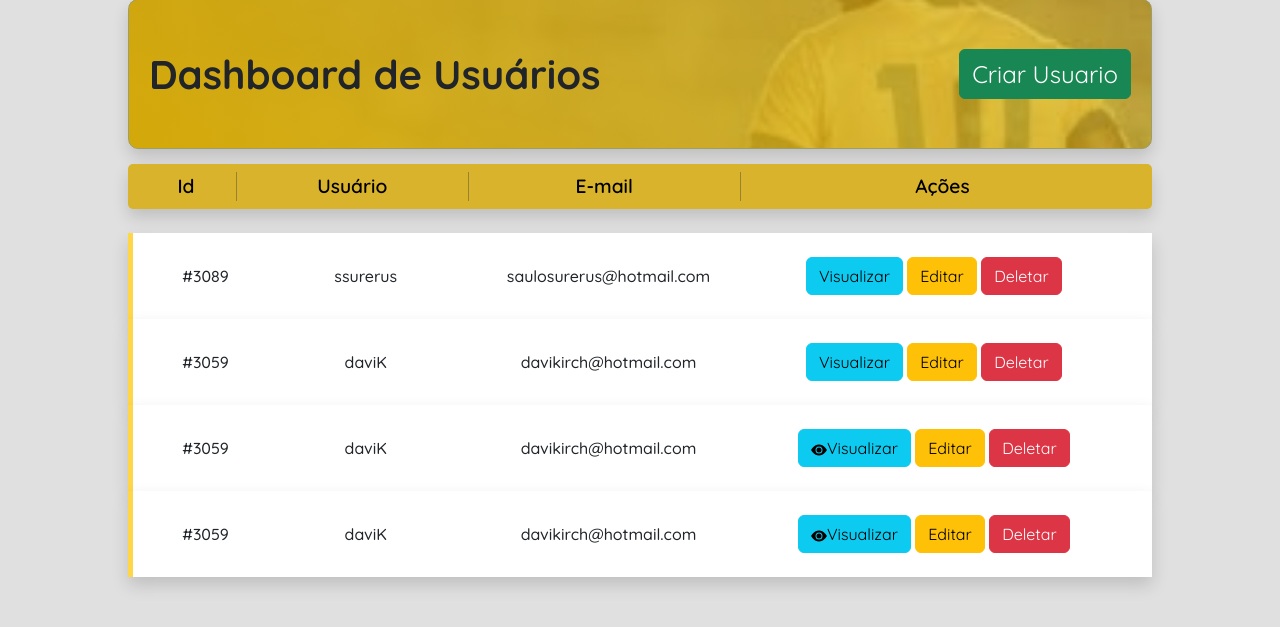
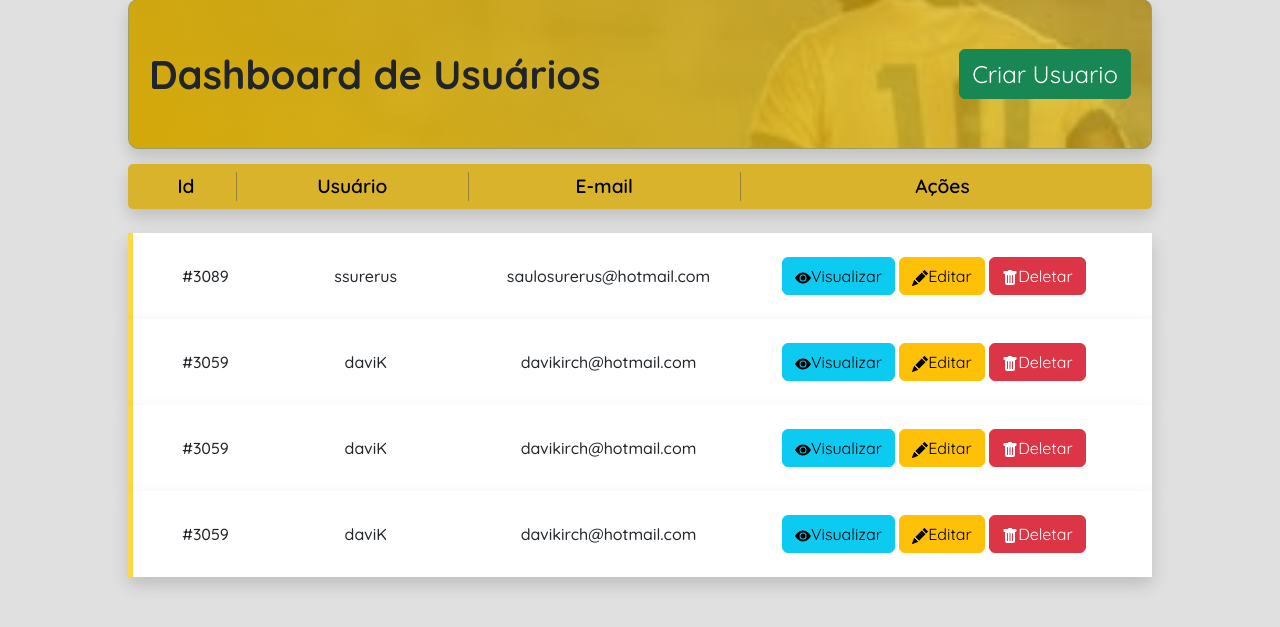
Before and after one commit to KirchmaierDavi/Blog-do-Rei-trainee-2023.1, a PHP site: page /app/admin/userList-Modal.html in a window 1280 px wide. Shown: the part 101-728 px from the top of the page. Run offline with PHP 8.4, Linux system fonts and the light colour scheme.

Commit message:
Correcao de botoes p/ versao tablet

```diff
--- a/app/admin/userList-Modal.html
+++ b/app/admin/userList-Modal.html
@@ -55,10 +55,24 @@
             <div class="userlist-userboxD-item text-left">#3089</div>
             <div class="userlist-userboxD-item">ssurerus</div>
             <div class="userlist-userboxD-item">saulosurerus@hotmail.com</div>
-            <div class="userlist-userboxD-item">
-                <button type="button" class="btn btn-info">Visualizar</button>
-                <button type="button" class="btn btn-warning">Editar</button>
-                <button type="button" class="btn btn-danger">Deletar</button>
+            <div class="userlist-userboxD-item userlist-userboxD-actions">
+                <button type="button" class="btn btn-info">
+                    <svg xmlns="http://www.w3.org/2000/svg" width="16" height="16" fill="currentColor" class="bi bi-eye-fill"
+                    viewBox="0 0 16 16">
+                    <path d="M10.5 8a2.5 2.5 0 1 1-5 0 2.5 2.5 0 0 1 5 0z" />
+                    <path d="M0 8s3-5.5 8-5.5S16 8 16 8s-3 5.5-8 5.5S0 8 0 8zm8 3.5a3.5 3.5 0 1 0 0-7 3.5 3.5 0 0 0 0 7z" />
+                    </svg><span>Visualizar</span></button>
+                <button type="button" class="btn btn-warning">
+                    <svg xmlns="http://www.w3.org/2000/svg" width="16" height="16" fill="currentColor" class="bi bi-pencil-fill"
+                    viewBox="0 0 16 16">
+                    <path d="M12.854.146a.5.5 0 0 0-.707 0L10.5 1.793 14.207 5.5l1.647-1.646a.5.5 0 0 0 0-.708l-3-3zm.646 6.061L9.793 2.5 3.293 9H3.5a.5.5 0 0 1 .5.5v.5h.5a.5.5 0 0 1 .5.5v.5h.5a.5.5 0 0 1 .5.5v.5h.5a.5.5 0 0 1 .5.5v.207l6.5-6.5zm-7.468 7.468A.5.5 0 0 1 6 13.5V13h-.5a.5.5 0 0 1-.5-.5V12h-.5a.5.5 0 0 1-.5-.5V11h-.5a.5.5 0 0 1-.5-.5V10h-.5a.499.499 0 0 1-.175-.032l-.179.178a.5.5 0 0 0-.11.168l-2 5a.5.5 0 0 0 .65.65l5-2a.5.5 0 0 0 .168-.11l.178-.178z" />
+                    </svg><span>Editar</span></button>
+                <button type="button" class="btn btn-danger">
+                    <svg xmlns="http://www.w3.org/2000/svg" width="16" height="16" fill="currentColor" class="bi bi-trash-fill"
+                    viewBox="0 0 16 16">
+                    <path
+                        d="M2.5 1a1 1 0 0 0-1 1v1a1 1 0 0 0 1 1H3v9a2 2 0 0 0 2 2h6a2 2 0 0 0 2-2V4h.5a1 1 0 0 0 1-1V2a1 1 0 0 0-1-1H10a1 1 0 0 0-1-1H7a1 1 0 0 0-1 1H2.5zm3 4a.5.5 0 0 1 .5.5v7a.5.5 0 0 1-1 0v-7a.5.5 0 0 1 .5-.5zM8 5a.5.5 0 0 1 .5.5v7a.5.5 0 0 1-1 0v-7A.5.5 0 0 1 8 5zm3 .5v7a.5.5 0 0 1-1 0v-7a.5.5 0 0 1 1 0z" />
+                    </svg><span>Deletar</span></button>
             </div>
         </div>
 
@@ -70,10 +84,24 @@
             <div class="userlist-userboxD-item text-left">#3059</div>
             <div class="userlist-userboxD-item">daviK</div>
             <div class="userlist-userboxD-item">davikirch@hotmail.com</div>
-            <div class="userlist-userboxD-item">
-                <button type="button" class="btn btn-info">Visualizar</button>
-                <button type="button" class="btn btn-warning">Editar</button>
-                <button type="button" class="btn btn-danger">Deletar</button>
+            <div class="userlist-userboxD-item userlist-userboxD-actions">
+                <button type="button" class="btn btn-info">
+                    <svg xmlns="http://www.w3.org/2000/svg" width="16" height="16" fill="currentColor" class="bi bi-eye-fill"
+                    viewBox="0 0 16 16">
+                    <path d="M10.5 8a2.5 2.5 0 1 1-5 0 2.5 2.5 0 0 1 5 0z" />
+                    <path d="M0 8s3-5.5 8-5.5S16 8 16 8s-3 5.5-8 5.5S0 8 0 8zm8 3.5a3.5 3.5 0 1 0 0-7 3.5 3.5 0 0 0 0 7z" />
+                    </svg><span>Visualizar</span></button>
+                <button type="button" class="btn btn-warning">
+                    <svg xmlns="http://www.w3.org/2000/svg" width="16" height="16" fill="currentColor" class="bi bi-pencil-fill"
+                    viewBox="0 0 16 16">
+                    <path d="M12.854.146a.5.5 0 0 0-.707 0L10.5 1.793 14.207 5.5l1.647-1.646a.5.5 0 0 0 0-.708l-3-3zm.646 6.061L9.793 2.5 3.293 9H3.5a.5.5 0 0 1 .5.5v.5h.5a.5.5 0 0 1 .5.5v.5h.5a.5.5 0 0 1 .5.5v.5h.5a.5.5 0 0 1 .5.5v.207l6.5-6.5zm-7.468 7.468A.5.5 0 0 1 6 13.5V13h-.5a.5.5 0 0 1-.5-.5V12h-.5a.5.5 0 0 1-.5-.5V11h-.5a.5.5 0 0 1-.5-.5V10h-.5a.499.499 0 0 1-.175-.032l-.179.178a.5.5 0 0 0-.11.168l-2 5a.5.5 0 0 0 .65.65l5-2a.5.5 0 0 0 .168-.11l.178-.178z" />
+                    </svg><span>Editar</span></button>
+                <button type="button" class="btn btn-danger">
+                    <svg xmlns="http://www.w3.org/2000/svg" width="16" height="16" fill="currentColor" class="bi bi-trash-fill"
+                    viewBox="0 0 16 16">
+                    <path
+                        d="M2.5 1a1 1 0 0 0-1 1v1a1 1 0 0 0 1 1H3v9a2 2 0 0 0 2 2h6a2 2 0 0 0 2-2V4h.5a1 1 0 0 0 1-1V2a1 1 0 0 0-1-1H10a1 1 0 0 0-1-1H7a1 1 0 0 0-1 1H2.5zm3 4a.5.5 0 0 1 .5.5v7a.5.5 0 0 1-1 0v-7a.5.5 0 0 1 .5-.5zM8 5a.5.5 0 0 1 .5.5v7a.5.5 0 0 1-1 0v-7A.5.5 0 0 1 8 5zm3 .5v7a.5.5 0 0 1-1 0v-7a.5.5 0 0 1 1 0z" />
+                    </svg><span>Deletar</span></button>
             </div>
         </div>
         <div class="userlist-userboxD
@@ -84,15 +112,24 @@
             <div class="userlist-userboxD-item text-left">#3059</div>
             <div class="userlist-userboxD-item">daviK</div>
             <div class="userlist-userboxD-item">davikirch@hotmail.com</div>
-            <div class="userlist-userboxD-item">
+            <div class="userlist-userboxD-item userlist-userboxD-actions">
                 <button type="button" class="btn btn-info">
                     <svg xmlns="http://www.w3.org/2000/svg" width="16" height="16" fill="currentColor" class="bi bi-eye-fill"
                     viewBox="0 0 16 16">
                     <path d="M10.5 8a2.5 2.5 0 1 1-5 0 2.5 2.5 0 0 1 5 0z" />
                     <path d="M0 8s3-5.5 8-5.5S16 8 16 8s-3 5.5-8 5.5S0 8 0 8zm8 3.5a3.5 3.5 0 1 0 0-7 3.5 3.5 0 0 0 0 7z" />
-                    </svg>Visualizar</button>
-                <button type="button" class="btn btn-warning">Editar</button>
-                <button type="button" class="btn btn-danger">Deletar</button>
+                    </svg><span>Visualizar</span></button>
+                <button type="button" class="btn btn-warning">
+                    <svg xmlns="http://www.w3.org/2000/svg" width="16" height="16" fill="currentColor" class="bi bi-pencil-fill"
+                    viewBox="0 0 16 16">
+                    <path d="M12.854.146a.5.5 0 0 0-.707 0L10.5 1.793 14.207 5.5l1.647-1.646a.5.5 0 0 0 0-.708l-3-3zm.646 6.061L9.793 2.5 3.293 9H3.5a.5.5 0 0 1 .5.5v.5h.5a.5.5 0 0 1 .5.5v.5h.5a.5.5 0 0 1 .5.5v.5h.5a.5.5 0 0 1 .5.5v.207l6.5-6.5zm-7.468 7.468A.5.5 0 0 1 6 13.5V13h-.5a.5.5 0 0 1-.5-.5V12h-.5a.5.5 0 0 1-.5-.5V11h-.5a.5.5 0 0 1-.5-.5V10h-.5a.499.499 0 0 1-.175-.032l-.179.178a.5.5 0 0 0-.11.168l-2 5a.5.5 0 0 0 .65.65l5-2a.5.5 0 0 0 .168-.11l.178-.178z" />
+                    </svg><span>Editar</span></button>
+                <button type="button" class="btn btn-danger">
+                    <svg xmlns="http://www.w3.org/2000/svg" width="16" height="16" fill="currentColor" class="bi bi-trash-fill"
+                    viewBox="0 0 16 16">
+                    <path
+                        d="M2.5 1a1 1 0 0 0-1 1v1a1 1 0 0 0 1 1H3v9a2 2 0 0 0 2 2h6a2 2 0 0 0 2-2V4h.5a1 1 0 0 0 1-1V2a1 1 0 0 0-1-1H10a1 1 0 0 0-1-1H7a1 1 0 0 0-1 1H2.5zm3 4a.5.5 0 0 1 .5.5v7a.5.5 0 0 1-1 0v-7a.5.5 0 0 1 .5-.5zM8 5a.5.5 0 0 1 .5.5v7a.5.5 0 0 1-1 0v-7A.5.5 0 0 1 8 5zm3 .5v7a.5.5 0 0 1-1 0v-7a.5.5 0 0 1 1 0z" />
+                    </svg><span>Deletar</span></button>
             </div>
         </div>
         <div class="userlist-userboxD
@@ -103,15 +140,24 @@
             <div class="userlist-userboxD-item text-left">#3059</div>
             <div class="userlist-userboxD-item">daviK</div>
             <div class="userlist-userboxD-item">davikirch@hotmail.com</div>
-            <div class="userlist-userboxD-item">
+            <div class="userlist-userboxD-item userlist-userboxD-actions">
                 <button type="button" class="btn btn-info">
                     <svg xmlns="http://www.w3.org/2000/svg" width="16" height="16" fill="currentColor" class="bi bi-eye-fill"
                     viewBox="0 0 16 16">
                     <path d="M10.5 8a2.5 2.5 0 1 1-5 0 2.5 2.5 0 0 1 5 0z" />
                     <path d="M0 8s3-5.5 8-5.5S16 8 16 8s-3 5.5-8 5.5S0 8 0 8zm8 3.5a3.5 3.5 0 1 0 0-7 3.5 3.5 0 0 0 0 7z" />
-                    </svg>Visualizar</button>
-                <button type="button" class="btn btn-warning">Editar</button>
-                <button type="button" class="btn btn-danger">Deletar</button>
+                    </svg><span>Visualizar</span></button>
+                <button type="button" class="btn btn-warning">
+                    <svg xmlns="http://www.w3.org/2000/svg" width="16" height="16" fill="currentColor" class="bi bi-pencil-fill"
+                    viewBox="0 0 16 16">
+                    <path d="M12.854.146a.5.5 0 0 0-.707 0L10.5 1.793 14.207 5.5l1.647-1.646a.5.5 0 0 0 0-.708l-3-3zm.646 6.061L9.793 2.5 3.293 9H3.5a.5.5 0 0 1 .5.5v.5h.5a.5.5 0 0 1 .5.5v.5h.5a.5.5 0 0 1 .5.5v.5h.5a.5.5 0 0 1 .5.5v.207l6.5-6.5zm-7.468 7.468A.5.5 0 0 1 6 13.5V13h-.5a.5.5 0 0 1-.5-.5V12h-.5a.5.5 0 0 1-.5-.5V11h-.5a.5.5 0 0 1-.5-.5V10h-.5a.499.499 0 0 1-.175-.032l-.179.178a.5.5 0 0 0-.11.168l-2 5a.5.5 0 0 0 .65.65l5-2a.5.5 0 0 0 .168-.11l.178-.178z" />
+                    </svg><span>Editar</span></button>
+                <button type="button" class="btn btn-danger">
+                    <svg xmlns="http://www.w3.org/2000/svg" width="16" height="16" fill="currentColor" class="bi bi-trash-fill"
+                    viewBox="0 0 16 16">
+                    <path
+                        d="M2.5 1a1 1 0 0 0-1 1v1a1 1 0 0 0 1 1H3v9a2 2 0 0 0 2 2h6a2 2 0 0 0 2-2V4h.5a1 1 0 0 0 1-1V2a1 1 0 0 0-1-1H10a1 1 0 0 0-1-1H7a1 1 0 0 0-1 1H2.5zm3 4a.5.5 0 0 1 .5.5v7a.5.5 0 0 1-1 0v-7a.5.5 0 0 1 .5-.5zM8 5a.5.5 0 0 1 .5.5v7a.5.5 0 0 1-1 0v-7A.5.5 0 0 1 8 5zm3 .5v7a.5.5 0 0 1-1 0v-7a.5.5 0 0 1 1 0z" />
+                    </svg><span>Deletar</span></button>
             </div>
         </div>
 
--- a/public/css/userlist-modal_style.css
+++ b/public/css/userlist-modal_style.css
@@ -129,6 +129,17 @@ body{
     border:0;
 }
 
+@media only screen and (max-width: 1024px) {
+    .userlist-userboxD-actions button span{
+        display: none;
+    }
+
+    .userlist-content{
+        width: 90%;
+    }
+
+}
+
 @media only screen and (max-width: 767px) {
     .userlist-header,.userlist-userboxD{
         display: none !important;
```
